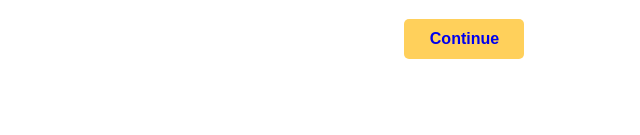
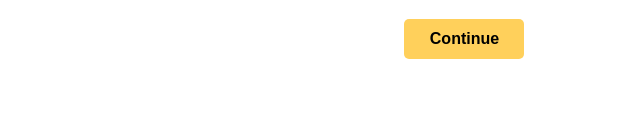
Before and after one commit to zuri-training/team_camel2.zuri, a plain HTML site: page frontend/Privacy policy page.html in a window 1280 px wide. Shown: the part 662-797 px from the top of the page, 640-1280 px from the left. Drawn offline with Linux system fonts and the light colour scheme.

Commit message:
Changes committed

```diff
--- a/frontend/CSS/Privacy policy.css
+++ b/frontend/CSS/Privacy policy.css
@@ -70,4 +70,8 @@
 }
 a:link{
     text-decoration: none;
+    -webkit-text-fill-color: #000;
 }
+a{
+    color: #000;
+}
--- a/frontend/Privacy policy page.html
+++ b/frontend/Privacy policy page.html
@@ -30,7 +30,7 @@
             <label for="question3"> Website URL *</label><br>
             <input type="url" id="answer" required> <br><br>
             <label for="question4"> Phone Number *</label><br>
-            <input type="number" id="answer" required> <br><br>
+            <input type="text" id="answer" required> <br><br>
             <label for="question5"> Email Address *</label><br>
             <input type="email" id="answer" required> <br><br>
             <label for="question6"> Country *</label><br>
```
